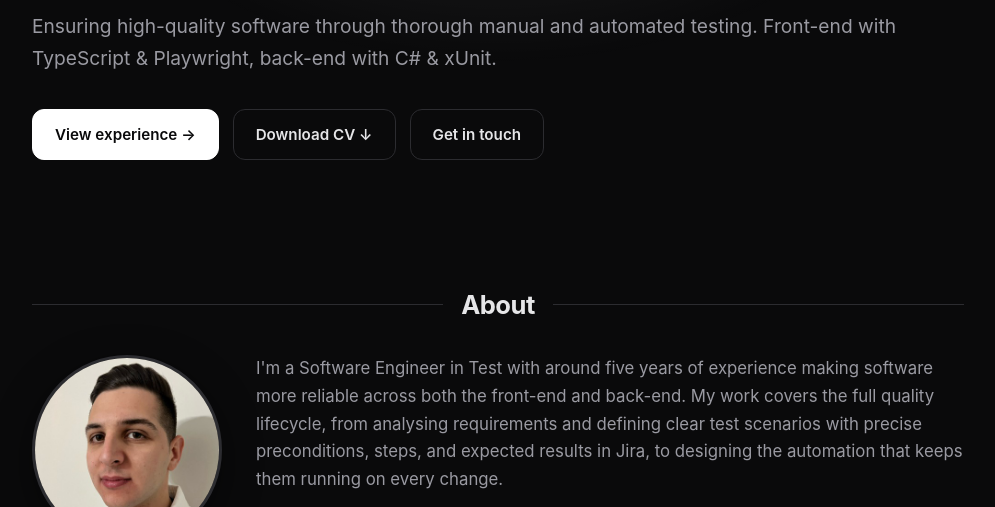
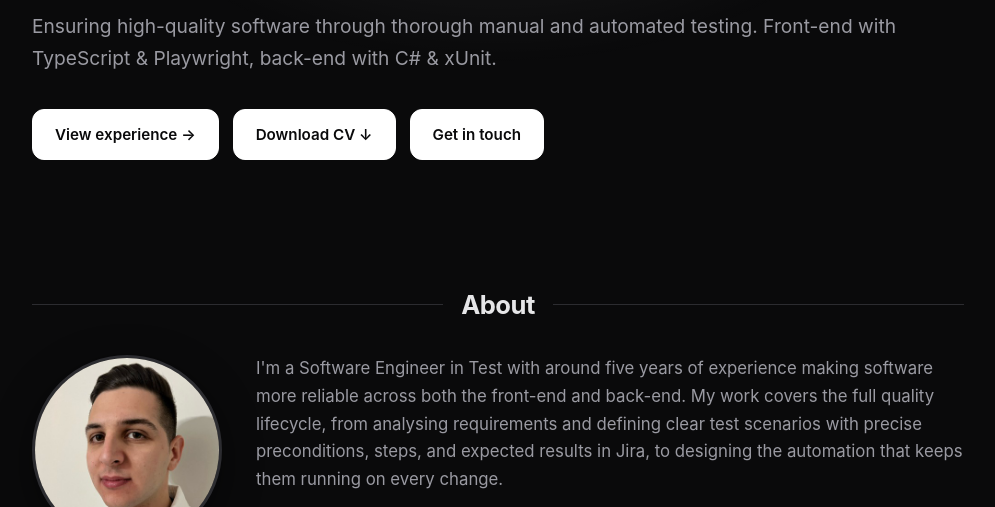
Before and after one commit to argirisgerost/Curriculum-Vitae, a plain HTML site: page index.html in a window 1280 px wide. Shown: the part 279-786 px from the top of the page, without its empty margins (142-1137 px from the left). Drawn offline with Linux system fonts and the light colour scheme.

Commit message:
Make all hero buttons primary style

```diff
--- a/index.html
+++ b/index.html
@@ -251,8 +251,8 @@
     </p>
     <div class="cta-row">
       <a href="#experience" class="btn primary">View experience →</a>
-      <a href="Argyrios-Gerostergiou-CV.pdf" class="btn ghost" download>Download CV ↓</a>
-      <a href="#contact" class="btn ghost">Get in touch</a>
+      <a href="Argyrios-Gerostergiou-CV.pdf" class="btn primary" download>Download CV ↓</a>
+      <a href="#contact" class="btn primary">Get in touch</a>
     </div>
   </div>
 </section>
```
